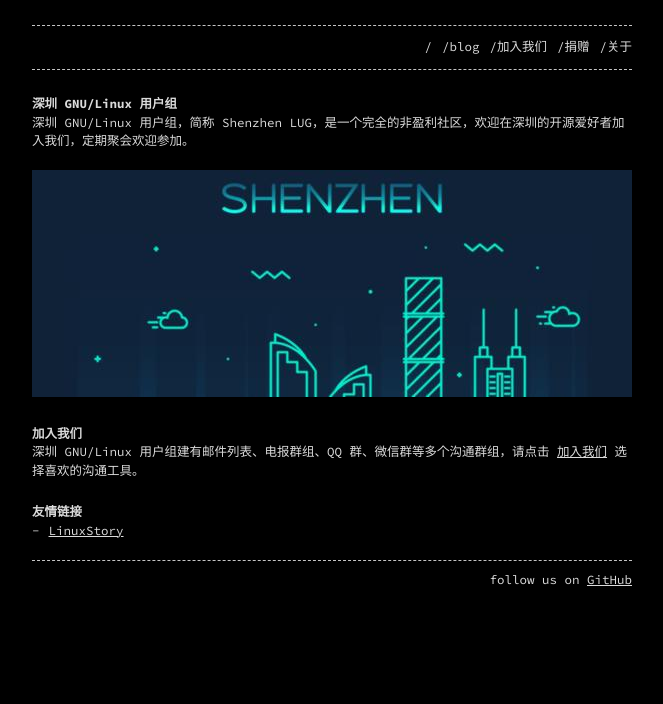
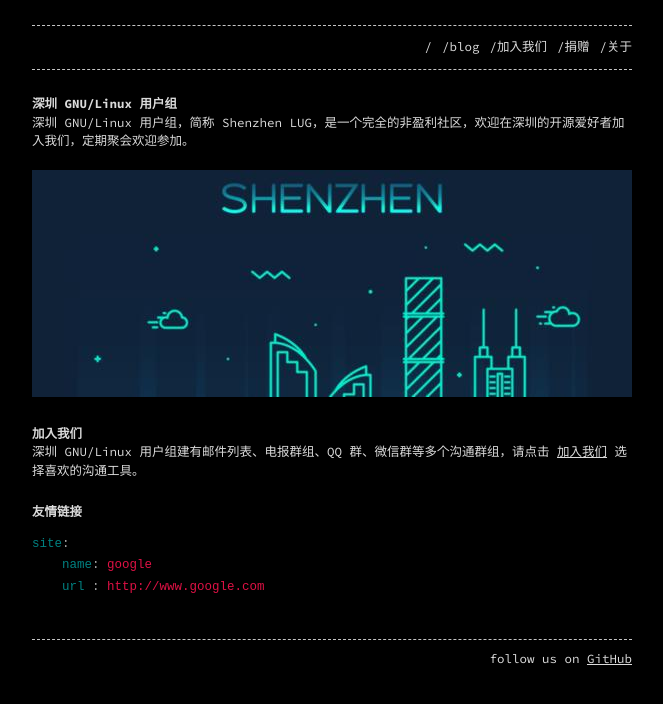
Before and after one commit to shenzhenlug/shenzhenlug.org, a Jekyll site: the page built from index.md, in a window 1280 px wide. Shown: the top 704 px of the page, without its empty margins (308-971 px from the left). Built offline with Jekyll 4.4.1, drawn with Linux system fonts in a browser that asks for light colours.

Commit message:
Update index.md

````diff
--- a/index.md
+++ b/index.md
@@ -12,4 +12,9 @@ permalink: /
 深圳 GNU/Linux 用户组建有邮件列表、电报群组、QQ 群、微信群等多个沟通群组，请点击 [加入我们](./join/) 选择喜欢的沟通工具。
 
 ### 友情链接
- - [LinuxStory](https://linuxstory.org)
+```yaml
+site:
+    name: google
+    url : http://www.google.com
+
+```
````
